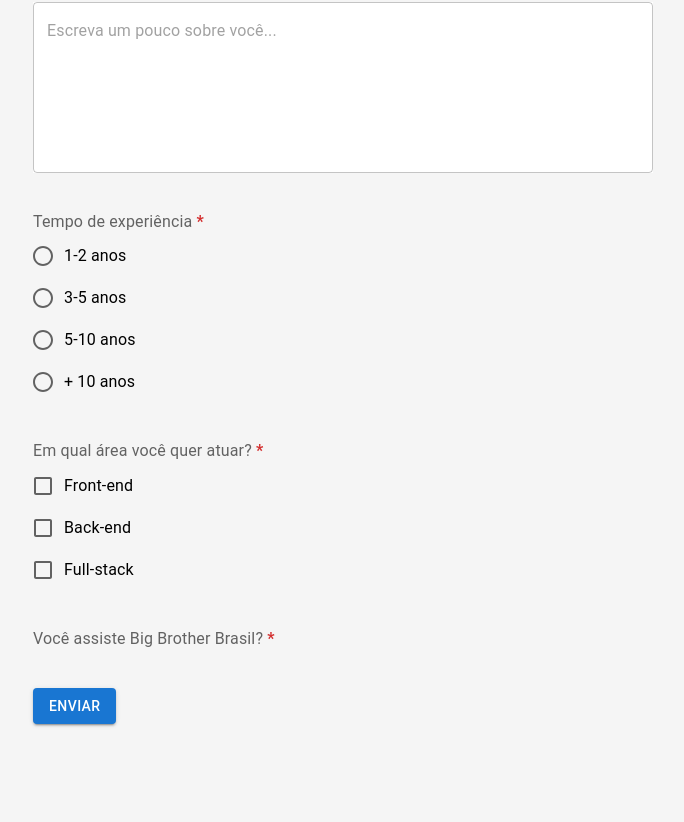
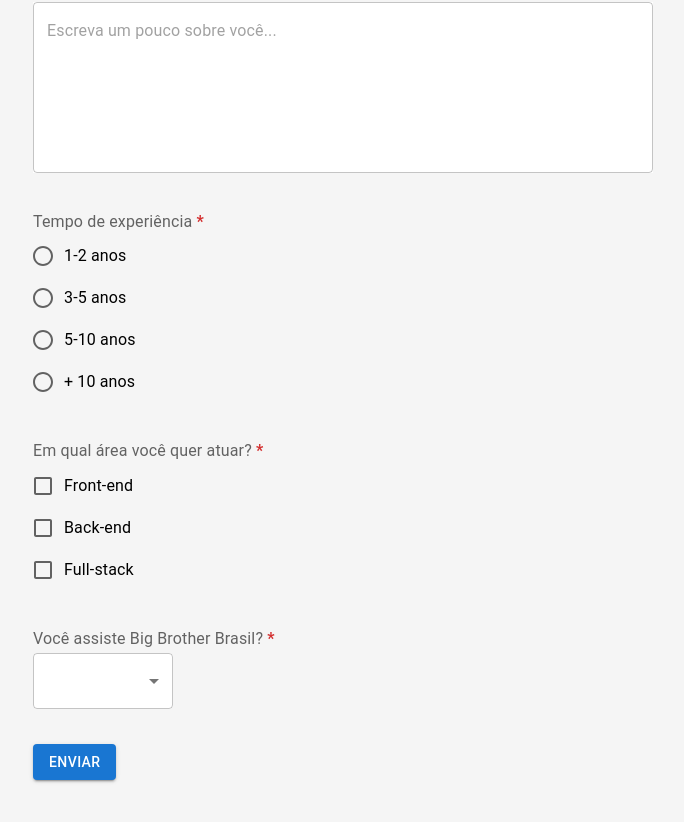
Before and after one commit to iagobruno/dynamic-form-with-formik, a React (Vite) app: page / in a window 1280 px wide. Shown: the part 594-1416 px from the top of the page, without its empty margins (297-981 px from the left). Before the commit the page ends 1378 px from the top, so only its background shows below. Built offline with nearby package versions, Linux system fonts and the light colour scheme.

Commit message:
feat: Add select field

```diff
--- a/src/components/Field.tsx
+++ b/src/components/Field.tsx
@@ -111,6 +111,27 @@ function Field({ formik, ...props }: FieldProps) {
         )
       }
     }
+
+    if (props.type === 'select') {
+      return (
+        <Select
+          {...commonInputProps}
+          id={fieldId}
+          value={formik.values[props.name] ?? ''}
+          error={hasError}
+          style={{
+            backgroundColor: '#FFF',
+            minWidth: '140px',
+          }}
+        >
+          {props.options!.map((option) => (
+            <MenuItem key={option} value={option}>
+              {option}
+            </MenuItem>
+          ))}
+        </Select>
+      )
+    }
   }
 
   return (
```
Also changed, not shown: 1 other file (tests, documents, lock files or other folders).
